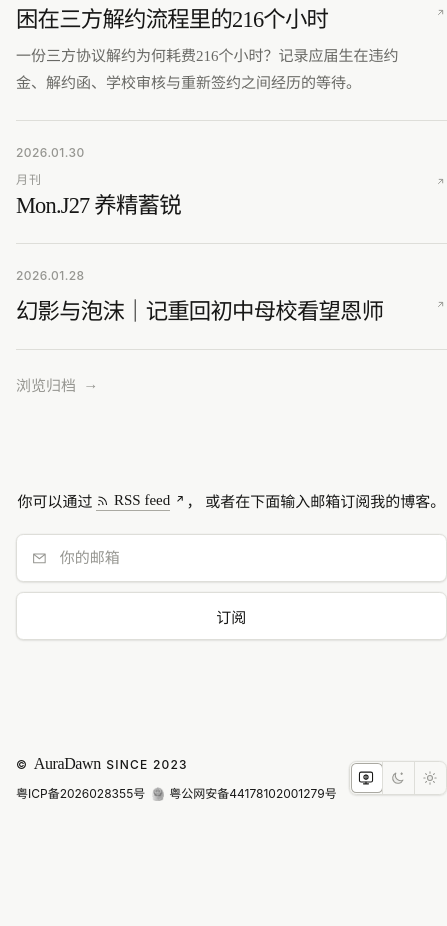
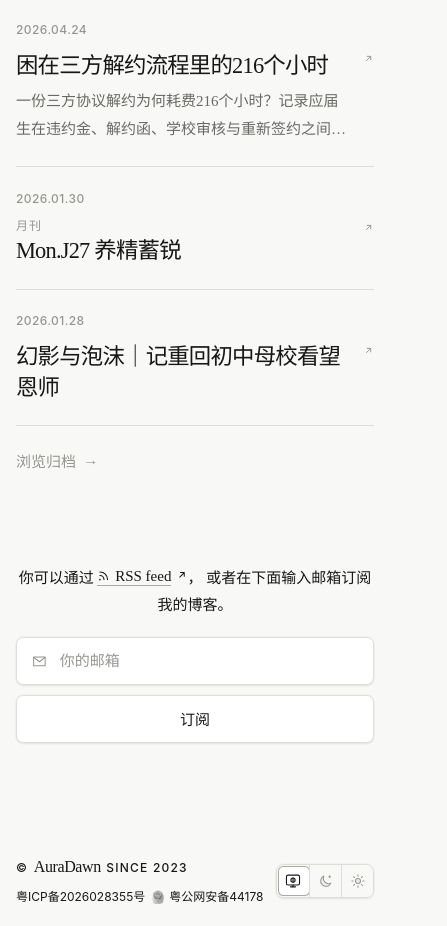
Before and after one commit to xicheng2003/self-hosted-blog, a Next.js app: page / in a window 390 px wide. Shown: the part 820-1746 px from the top of the page, 447 px wide, since content can reach past the window. Before the commit the page ends 1643 px from the top, so only its background shows below. Built offline with nearby package versions, Linux system fonts and the light colour scheme; no server answers.

Commit message:
fix: prevent mobile horizontal overflow

```diff
--- a/app/globals.css
+++ b/app/globals.css
@@ -169,9 +169,11 @@
 
 .site-shell {
   width: 100%;
+  min-width: 0;
   min-height: 100svh;
   padding: 0 clamp(1.25rem, 4vw, 2.5rem) clamp(1.25rem, 4vw, 2.5rem);
   display: grid;
+  grid-template-columns: minmax(0, 1fr);
   grid-template-rows: auto 1fr auto;
 }
 
@@ -180,6 +182,7 @@
   top: 0;
   z-index: 50;
   width: 100%;
+  min-width: 0;
   padding: 1rem 0;
   border: 0;
   border-radius: 0;
@@ -476,6 +479,7 @@
   font-weight: 500;
   line-height: 1.35;
   letter-spacing: -0.035em;
+  overflow-wrap: anywhere;
 }
 
 .featured-post h3 {
@@ -855,6 +859,7 @@
 
 .site-footer {
   width: 100%;
+  min-width: 0;
   display: flex;
   align-items: center;
   justify-content: space-between;
@@ -895,6 +900,7 @@
 }
 
 .footer-records {
+  min-width: 0;
   max-width: 100%;
   display: flex;
   align-items: center;
@@ -1462,6 +1468,15 @@
     gap: 0.75rem;
   }
 
+  .post-list,
+  .post-list > li,
+  .featured-post,
+  .post-row,
+  .post-row-copy,
+  .post-row-heading {
+    max-width: 100%;
+  }
+
   .post-row time {
     height: auto;
     grid-column: 1 / -1;
@@ -1495,6 +1510,7 @@
   }
 
   .footer-meta {
+    min-width: 0;
     width: auto;
     flex: 1 1 0;
     gap: 0.55rem;
```
Also changed, not shown: 1 other file (tests, documents, lock files or other folders).
